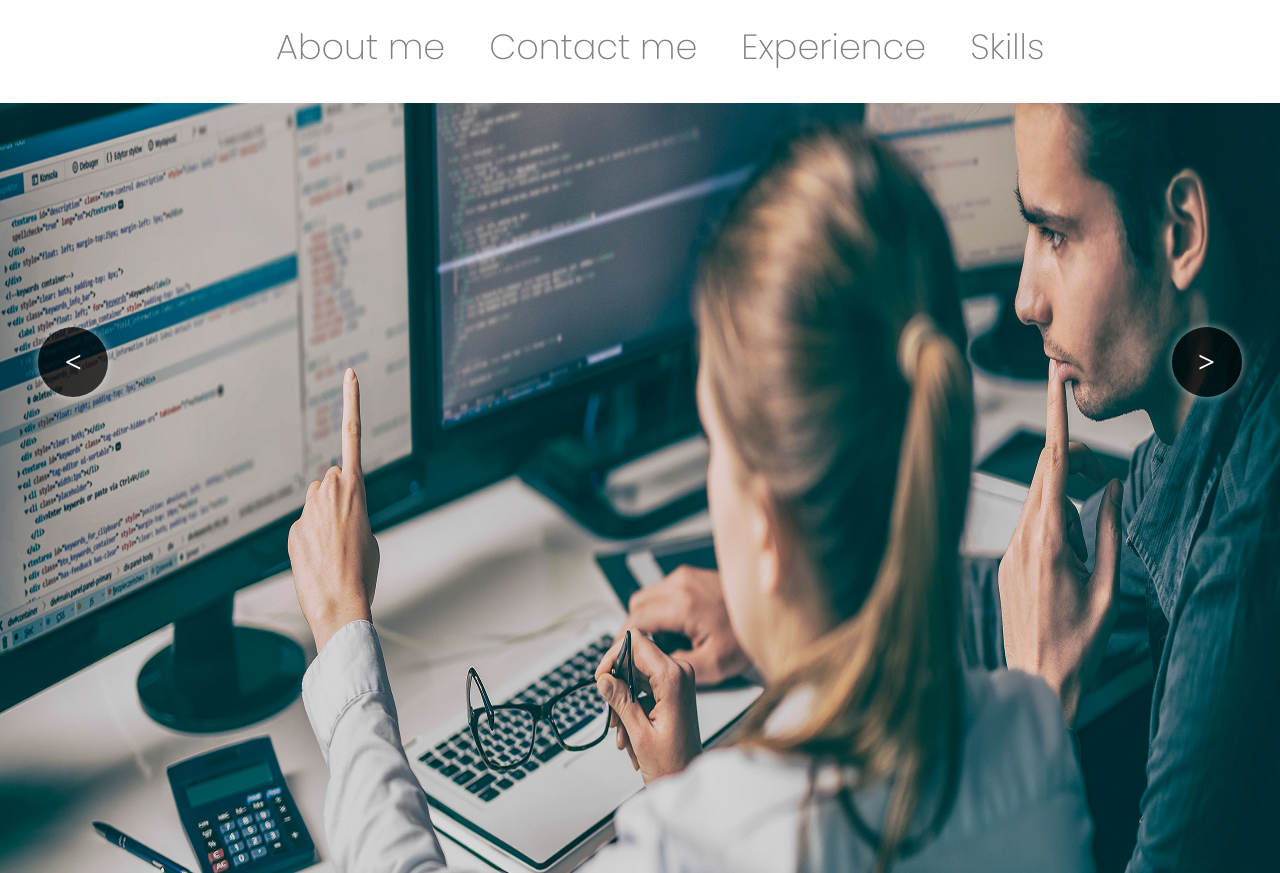
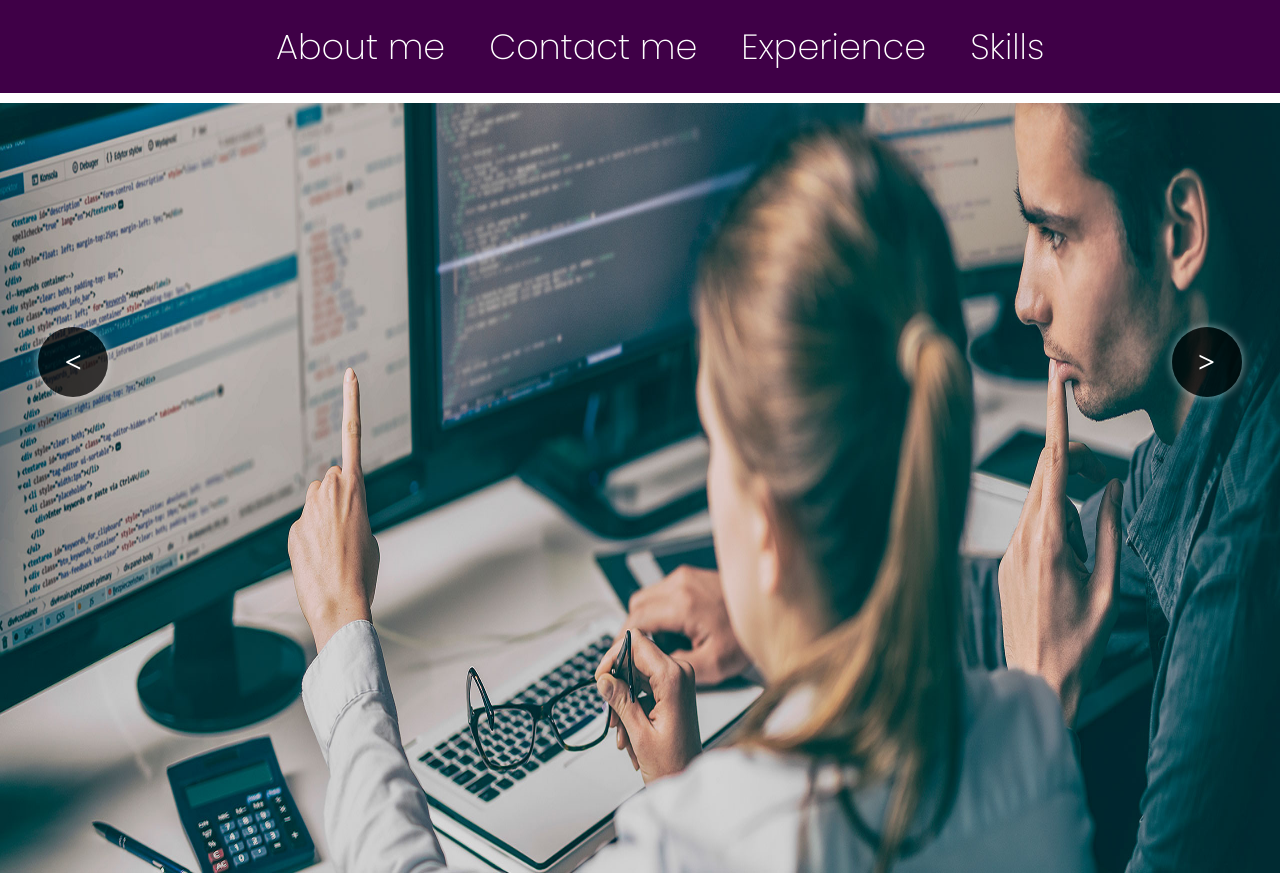
Before and after one commit to Giuliannabortone/Quiz-1-Giulianna-Bortone.github.io, a plain HTML site: page index.html in a window 1280 px wide. Shown: the top 873 px of the page. Drawn offline with Linux system fonts and the light colour scheme.

Commit message:
commit toe experiencie
j

```diff
--- a/index.html
+++ b/index.html
@@ -12,9 +12,9 @@
     <div class="container">
         <nav>
             <ul>
-                <li> <a href=" #"> About me</a></li>
+                <li> <a href="#"> About me</a></li>
                 <li> <a href=" #"> Contact me</a></li>
-                <li> <a href=" #"> Experience</a></li>
+                <li> <a href=" #experience"> Experience</a></li>
                 <li> <a href=" #"> Skills</a></li>
             </ul>
         </nav>
@@ -81,6 +81,14 @@
 
 
 
+    <div class="cuadrito" id="experience">
+        <h1 class="morado2"> Experience </h1>
+
+
+    </div>
+
+
+
 </body>
 
 </html>
--- a/styles.css
+++ b/styles.css
@@ -23,16 +23,20 @@ header{
 
 
 nav ul{
+    top: 0;
+    position: sticky;
+    z-index: 999;
     width: 100%;
     padding-left: 20%;
     list-style: none;
-    background: white;
+    background:#3F0047;
     display: block;
 
 }
 
 
 nav ul li{
+top: 0px;
 display: inline-block;
 padding: 20px;
 transition: all ease-in-out 250ms;
@@ -40,21 +44,25 @@ transition: all ease-in-out 250ms;
 }
 
 ul li a{
+    top: 0px;
+    position: sticky;
     top: 0; /* Position the navbar at the top of the page */
     width: 100%; /* Full width */
     font-family: 'Commissioner', sans-serif;
     font-family: 'Poppins', sans-serif;
     font-size: 35px;
-    color:gray;
+    color: white;
     text-decoration: none;
 }
 
 nav ul li:hover{
-    background:#3F0047;
+    position: sticky;
+    background: lightslategray
 }
 
 .container{
-    top: 0; /* Position the navbar at the top of the page */
+    top: 0px;
+    position: sticky;; /* Position the navbar at the top of the page */
     width: 100%; /* Full width */
 }
 
@@ -158,7 +166,7 @@ img{
   }
 
   .parrafo{
-      font-family: 'Poppins', sans-serif;
+    font-family: 'Poppins', sans-serif;
     font-size:40px;
     margin-left: 30px;
     margin-top: 50px;
@@ -177,3 +185,7 @@ img{
     background-color: #827397;
     justify-content: space-around;
   }
+
+  .experiencia{
+
+       }
```
Also changed, not shown: main.js (line endings or trailing spaces).
